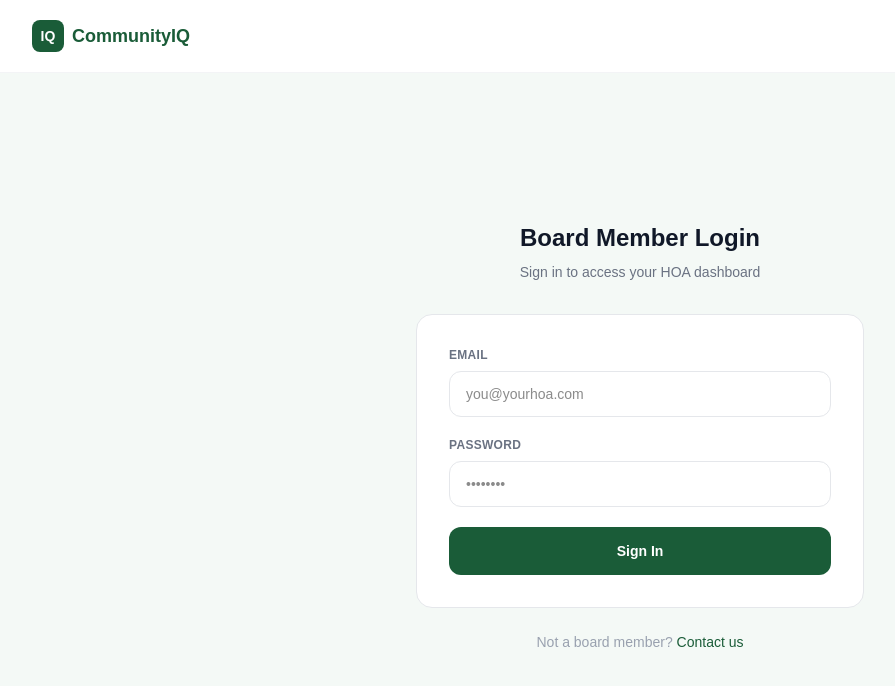
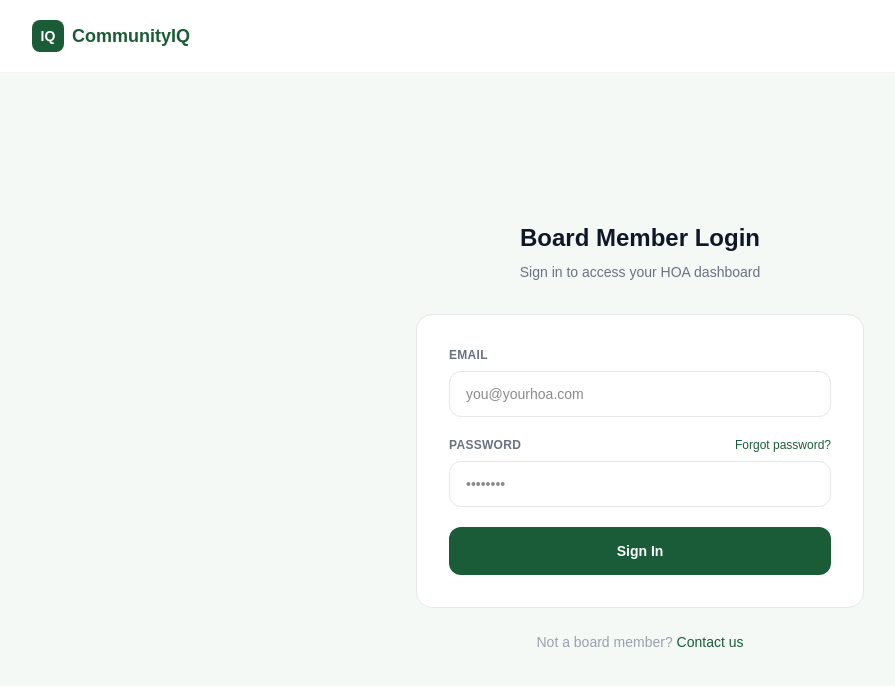
Before and after one commit to mstichter/hoacommunityiq-web, a Next.js app: page /login in a window 1280 px wide. Shown: the top 686 px of the page, without its empty margins (0-895 px from the left). Built offline with nearby package versions, Linux system fonts and the light colour scheme.

Commit message:
Add forgot password to login page

```diff
--- a/src/app/login/page.tsx
+++ b/src/app/login/page.tsx
@@ -15,6 +15,8 @@
   const [password, setPassword] = useState('')
   const [loading, setLoading]   = useState(false)
   const [error, setError]       = useState('')
+  const [mode, setMode]         = useState<'login' | 'reset'>('login')
+  const [resetSent, setResetSent] = useState(false)
 
   const handleLogin = async (e: React.FormEvent) => {
     e.preventDefault()
@@ -32,6 +34,25 @@
     window.location.href = DASHBOARD_URL
   }
 
+  const handleReset = async (e: React.FormEvent) => {
+    e.preventDefault()
+    setLoading(true)
+    setError('')
+
+    const { error } = await supabase.auth.resetPasswordForEmail(email, {
+      redirectTo: DASHBOARD_URL,
+    })
+
+    if (error) {
+      setError(error.message)
+      setLoading(false)
+      return
+    }
+
+    setResetSent(true)
+    setLoading(false)
+  }
+
   return (
     <div className="min-h-screen bg-[#F4F9F6] flex flex-col">
       {/* Nav */}
@@ -44,15 +65,29 @@
         </a>
       </nav>
 
-      {/* Login card */}
+      {/* Card */}
       <div className="flex-1 flex items-center justify-center px-4 py-16">
         <div className="w-full max-w-md">
           <div className="text-center mb-8">
-            <h1 className="text-2xl font-bold text-gray-900 mb-2">Board Member Login</h1>
-            <p className="text-gray-500 text-sm">Sign in to access your HOA dashboard</p>
+            <h1 className="text-2xl font-bold text-gray-900 mb-2">
+              {mode === 'login' ? 'Board Member Login' : 'Reset Password'}
+            </h1>
+            <p className="text-gray-500 text-sm">
+              {mode === 'login' ? 'Sign in to access your HOA dashboard' : 'Enter your email and we\'ll send a reset link'}
+            </p>
           </div>
 
-          <form onSubmit={handleLogin} className="bg-white rounded-2xl border border-gray-200 p-8 space-y-5">
+          {resetSent ? (
+            <div className="bg-white rounded-2xl border border-gray-200 p-8 text-center">
+              <div className="w-14 h-14 rounded-full bg-[#EAF3DE] flex items-center justify-center mx-auto mb-4 text-2xl">✓</div>
+              <h3 className="font-semibold text-gray-900 mb-2">Check your email</h3>
+              <p className="text-sm text-gray-500 mb-6">We sent a password reset link to <strong>{email}</strong></p>
+              <button onClick={() => { setMode('login'); setResetSent(false) }} className="text-sm text-[#1A5C38] font-medium hover:underline">
+                Back to sign in
+              </button>
+            </div>
+          ) : (
+            <form onSubmit={mode === 'login' ? handleLogin : handleReset} className="bg-white rounded-2xl border border-gray-200 p-8 space-y-5">
               <div>
                 <label className="block text-xs font-semibold text-gray-500 uppercase tracking-wide mb-2">Email</label>
                 <input
@@ -64,8 +99,15 @@
                   className="w-full border border-gray-200 rounded-xl px-4 py-3 text-sm outline-none focus:border-[#1A5C38] transition-colors"
                 />
               </div>
+
+              {mode === 'login' && (
                 <div>
-              <label className="block text-xs font-semibold text-gray-500 uppercase tracking-wide mb-2">Password</label>
+                  <div className="flex items-center justify-between mb-2">
+                    <label className="block text-xs font-semibold text-gray-500 uppercase tracking-wide">Password</label>
+                    <button type="button" onClick={() => { setMode('reset'); setError('') }} className="text-xs text-[#1A5C38] font-medium hover:underline">
+                      Forgot password?
+                    </button>
+                  </div>
                   <input
                     type="password"
                     required
@@ -75,6 +117,7 @@
                     className="w-full border border-gray-200 rounded-xl px-4 py-3 text-sm outline-none focus:border-[#1A5C38] transition-colors"
                   />
                 </div>
+              )}
 
               {error && (
                 <div className="bg-red-50 border border-red-200 rounded-xl px-4 py-3 text-sm text-red-700">
@@ -87,9 +130,16 @@
                 disabled={loading}
                 className="w-full bg-[#1A5C38] text-white py-3.5 rounded-xl font-semibold text-sm hover:bg-[#154d30] transition-colors disabled:opacity-60"
               >
-              {loading ? 'Signing in…' : 'Sign In'}
+                {loading ? '…' : mode === 'login' ? 'Sign In' : 'Send Reset Link'}
               </button>
+
+              {mode === 'reset' && (
+                <button type="button" onClick={() => { setMode('login'); setError('') }} className="w-full text-center text-sm text-gray-400 hover:text-gray-600">
+                  Back to sign in
+                </button>
+              )}
             </form>
+          )}
 
           <p className="text-center text-sm text-gray-400 mt-6">
             Not a board member?{' '}
```
Lines whose indentation alone changed are shown as unchanged.
